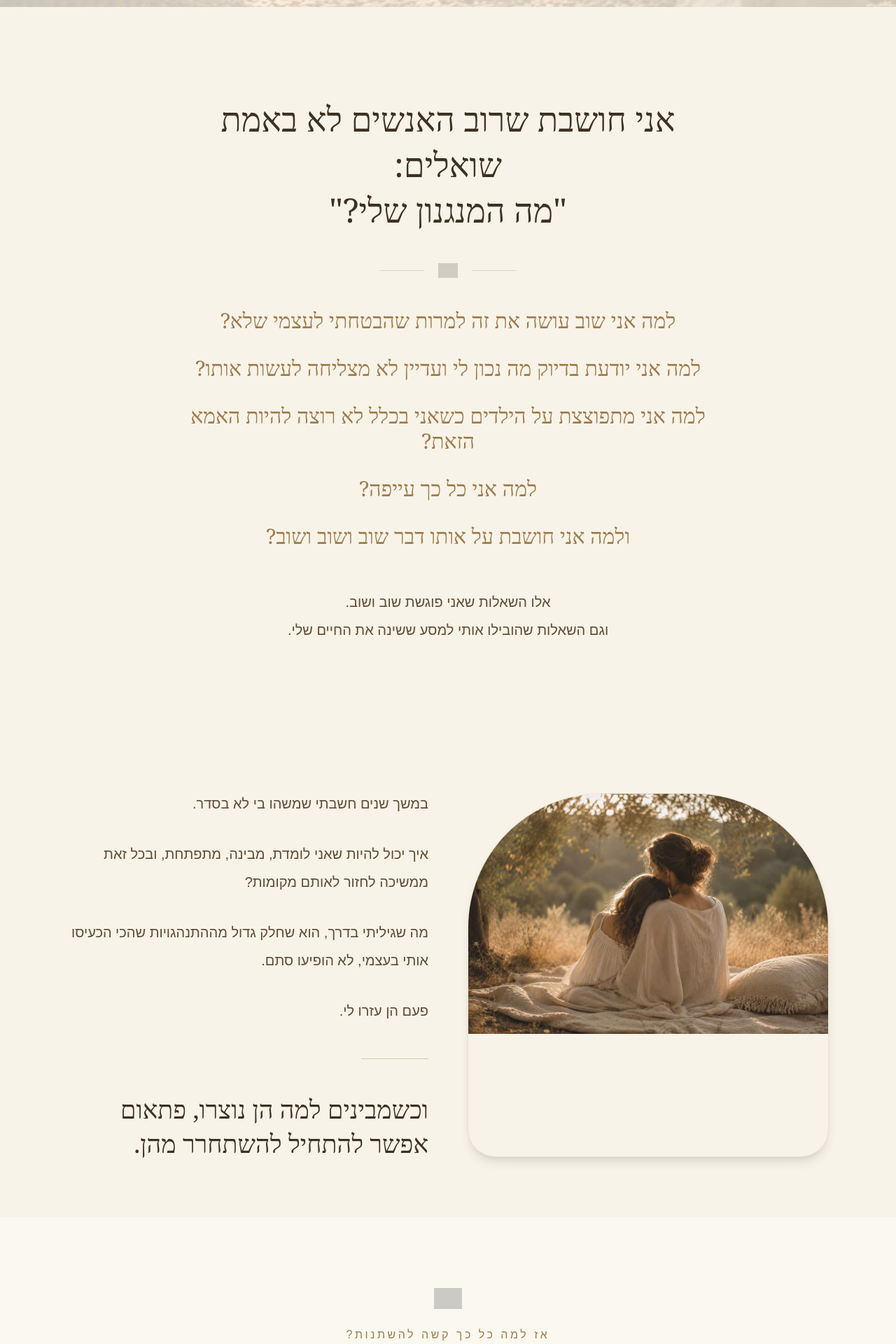
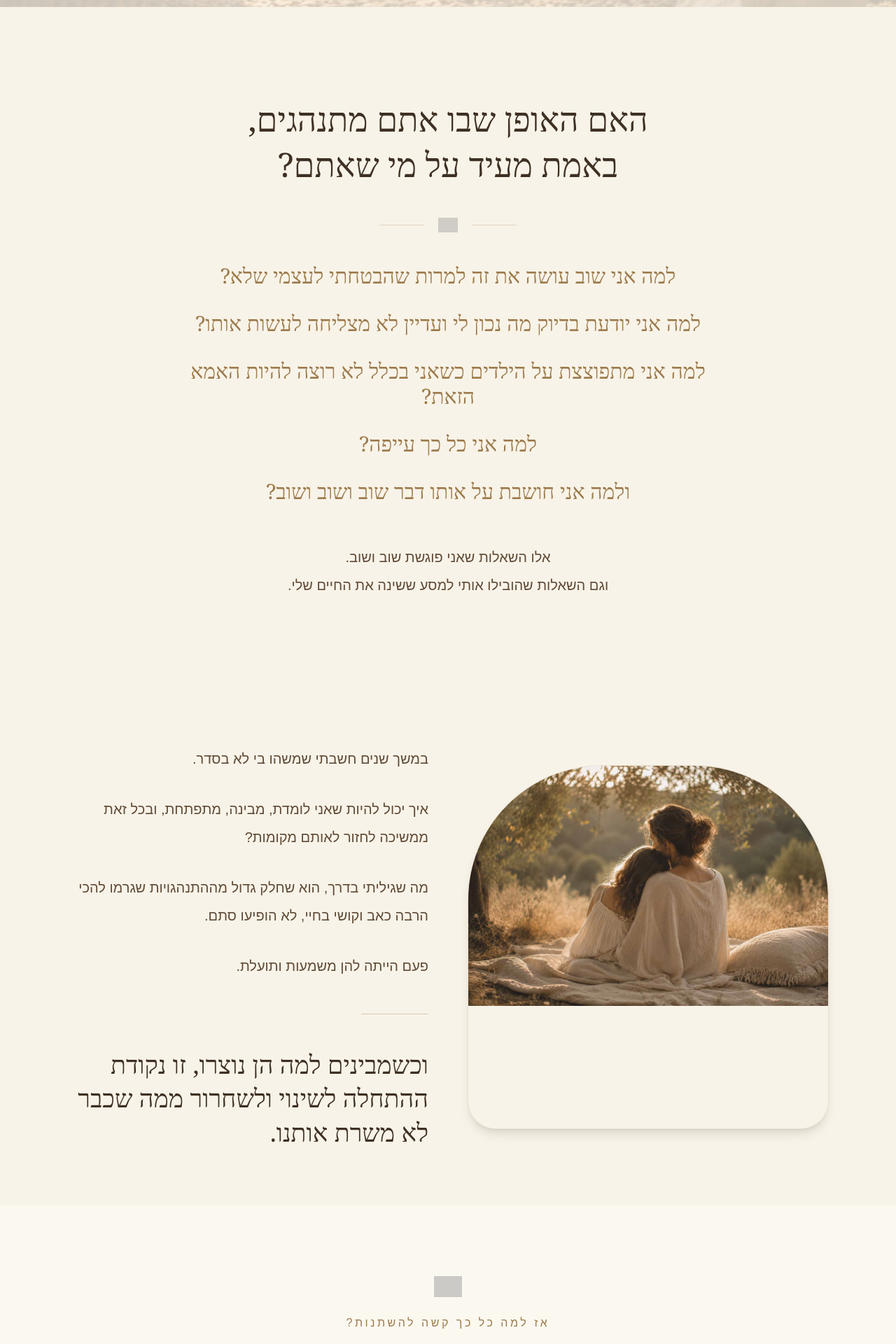
Before and after one commit to shahar27/shahar-landing, a Next.js app: page /defense-patterns-evening in a window 1280 px wide. Shown: the part 1120-3040 px from the top of the page at 70% size. Built offline with nearby package versions, Linux system fonts and the light colour scheme; grey boxes are pictures that could not be loaded.

Commit message:
Update defense patterns evening page copy

```diff
--- a/app/defense-patterns-evening/page.tsx
+++ b/app/defense-patterns-evening/page.tsx
@@ -75,9 +75,9 @@ export default function DefensePatternsEveningPage() {
       <section className="px-6 py-24 md:py-32">
         <div className="max-w-3xl mx-auto text-center">
           <p className="text-3xl md:text-5xl font-serif leading-[1.35]">
-          אני חושבת שרוב האנשים לא באמת שואלים:
+          האם האופן שבו אתם מתנהגים,
           <br />
-          "מה המנגנון שלי?"
+          באמת מעיד על מי שאתם?
         </p>
 
           <BrainDivider />
@@ -139,19 +139,19 @@ export default function DefensePatternsEveningPage() {
 
             <p className="mt-8 text-xl leading-10 text-[#5F4A35]">
               מה שגיליתי בדרך,
-              הוא שחלק גדול מההתנהגויות שהכי הכעיסו אותי בעצמי,
+              הוא שחלק גדול מההתנהגויות שגרמו להכי הרבה כאב וקושי בחיי,
               לא הופיעו סתם.
             </p>
 
             <p className="mt-8 text-xl leading-10 text-[#5F4A35]">
-              פעם הן עזרו לי.
+              פעם הייתה להן משמעות ותועלת.
             </p>
 
             <div className="my-12 h-px w-24 bg-[#9C7A4B]/35 mx-auto md:mx-0" />
 
             <p className="text-3xl md:text-4xl font-serif leading-[1.35]">
               וכשמבינים למה הן נוצרו,
-              פתאום אפשר להתחיל להשתחרר מהן.
+              זו נקודת ההתחלה לשינוי ולשחרור ממה שכבר לא משרת אותנו.
             </p>
           </div>
         </div>
@@ -237,9 +237,9 @@ export default function DefensePatternsEveningPage() {
           </p>
 
           <h2 className="text-4xl md:text-5xl font-serif leading-[1.25]">
-            פחות תשובות גדולות.
+            סקרנות.
             <br />
-            יותר בהירות אמיתית.
+            בהירות.
           </h2>
 
           <div className="mt-10 text-xl leading-10 text-[#5F4A35] space-y-6">
@@ -254,7 +254,7 @@ export default function DefensePatternsEveningPage() {
             </p>
 
             <p>
-              ועם כמה כלים פשוטים שיעזרו לכם לעצור רגע לפני שהאוטומט משתלט.
+              ועם כלים פשוטים שיעזרו לכם לעצור רגע לפני שהאוטומט משתלט.
             </p>
           </div>
 
```
